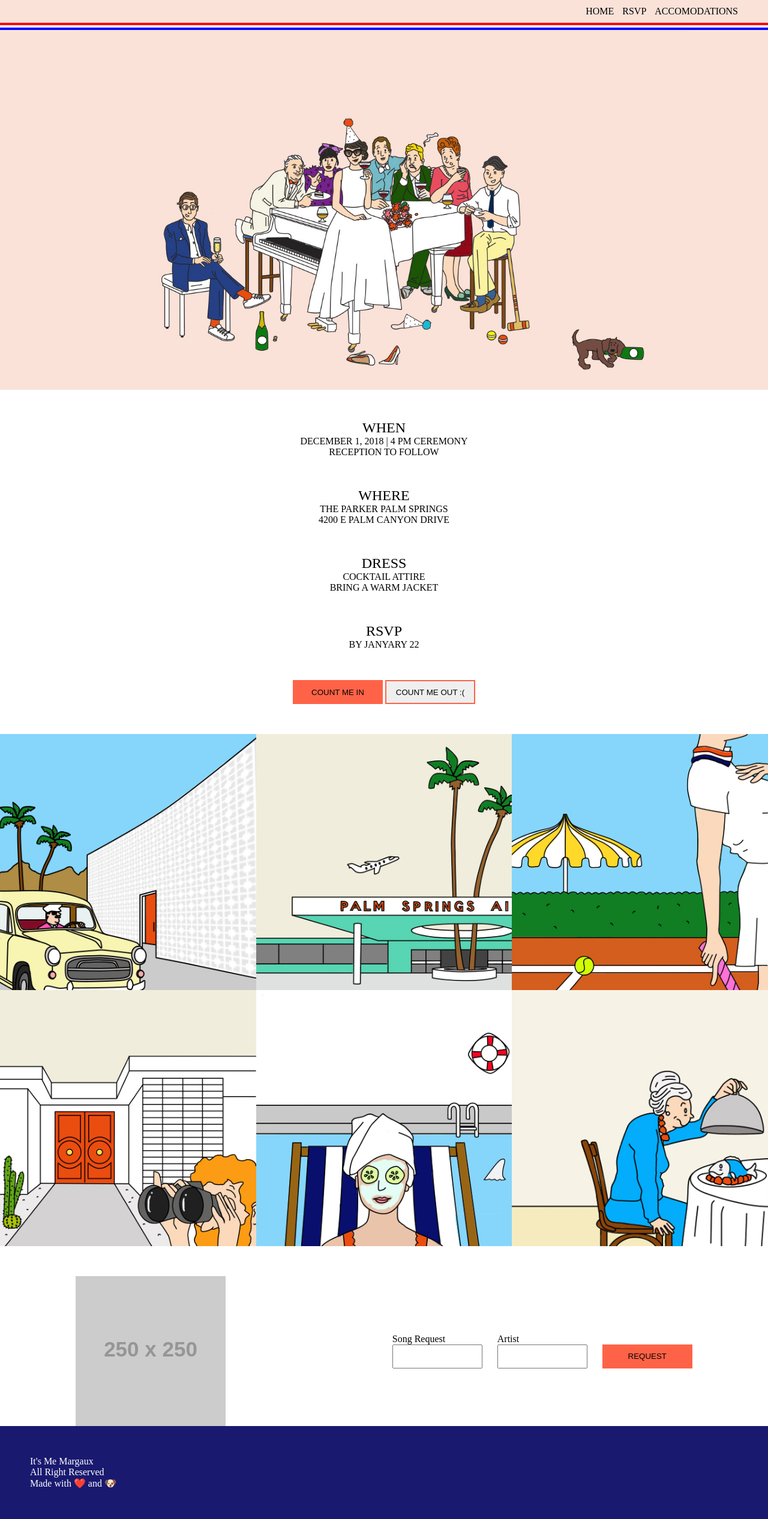
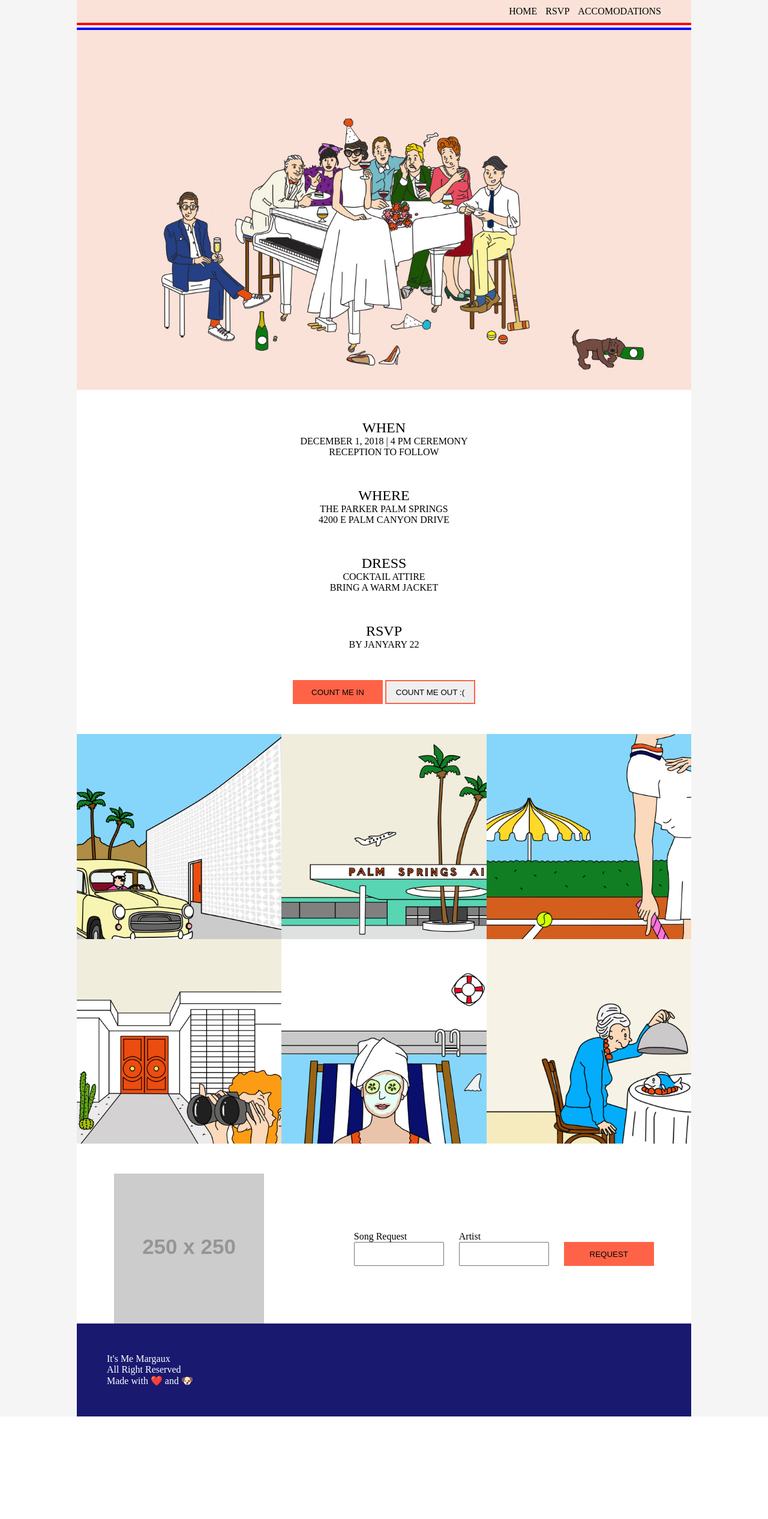
Before and after one commit to Jauny/wedding, a Python web app: template app/templates/index.html in a window 1280 px wide. Shown: the whole page at 60% size. After the commit the page ends 2362 px from the top, so only its background shows below. Run offline with Jinja, Linux system fonts and the light colour scheme; the template is opened without the code that fills it, so the values that code supplies are empty; grey boxes labelled with a size stand in for pictures from a placeholder-image service; some libraries are stand-ins or nearby versions.

Commit message:
some width and bg temp adjustments

```diff
--- a/app/static/style.css
+++ b/app/static/style.css
@@ -7,6 +7,7 @@
   --title-size: 1.5em;
   --content-size: 1em;
 
+  --bg-color: #f5f5f5;
   --header-color: #fae2d8;
   --main-red: tomato;
   --light-grey: #f8f8f8;
@@ -17,6 +18,9 @@
 /* RESET */
 body {
   margin: 0;
+  background: var(--bg-color);
+  max-width: 1024px;
+  margin: auto;
 }
 
 /* RANDOM */
@@ -104,6 +108,8 @@ button.cta--positive {
 .info {
   text-align: center;
   text-transform: uppercase;
+  overflow: auto;
+  background: white;
 }
 .info .title {
   font-size: var(--title-size);
@@ -128,6 +134,8 @@ button.cta--positive {
   display: flex;
   justify-content: space-around;
   align-items: center;
+  overflow: auto;
+  background: white;
 }
 .song .input {
   display: inline-block;
```
